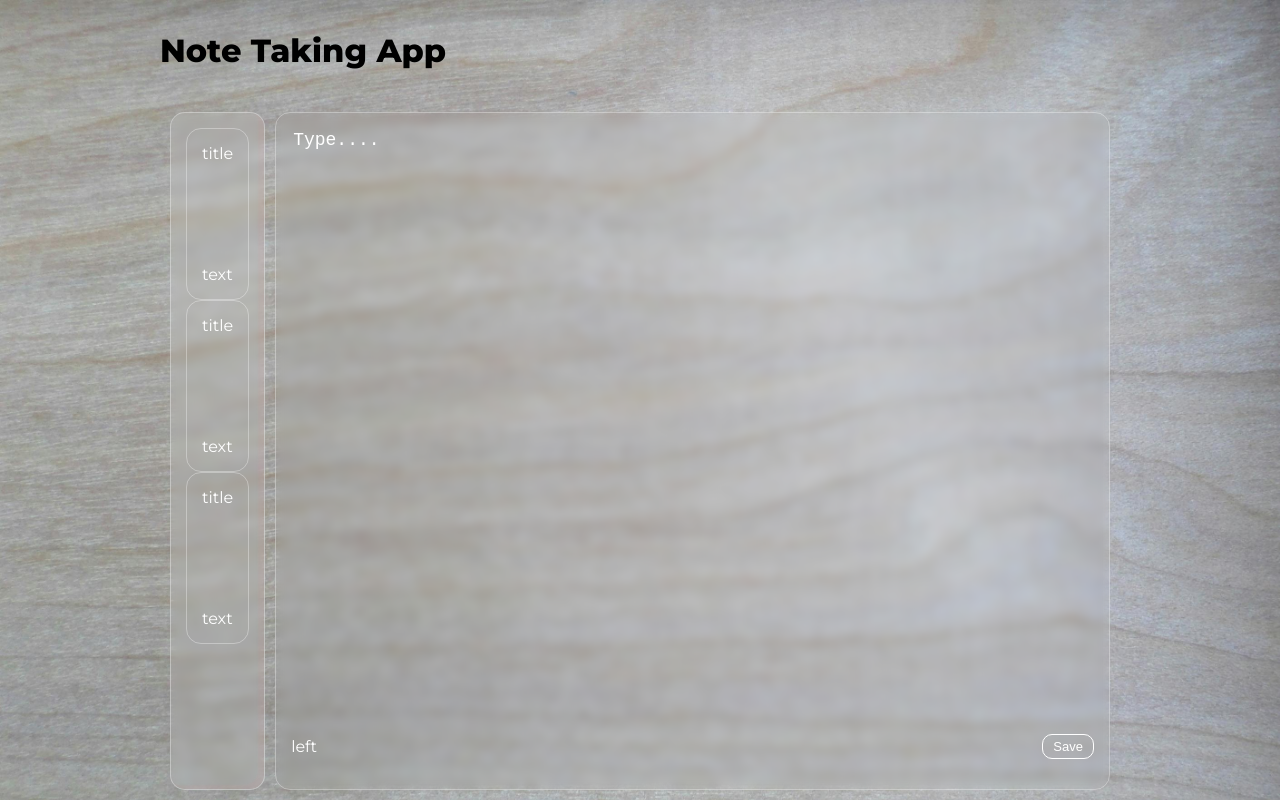
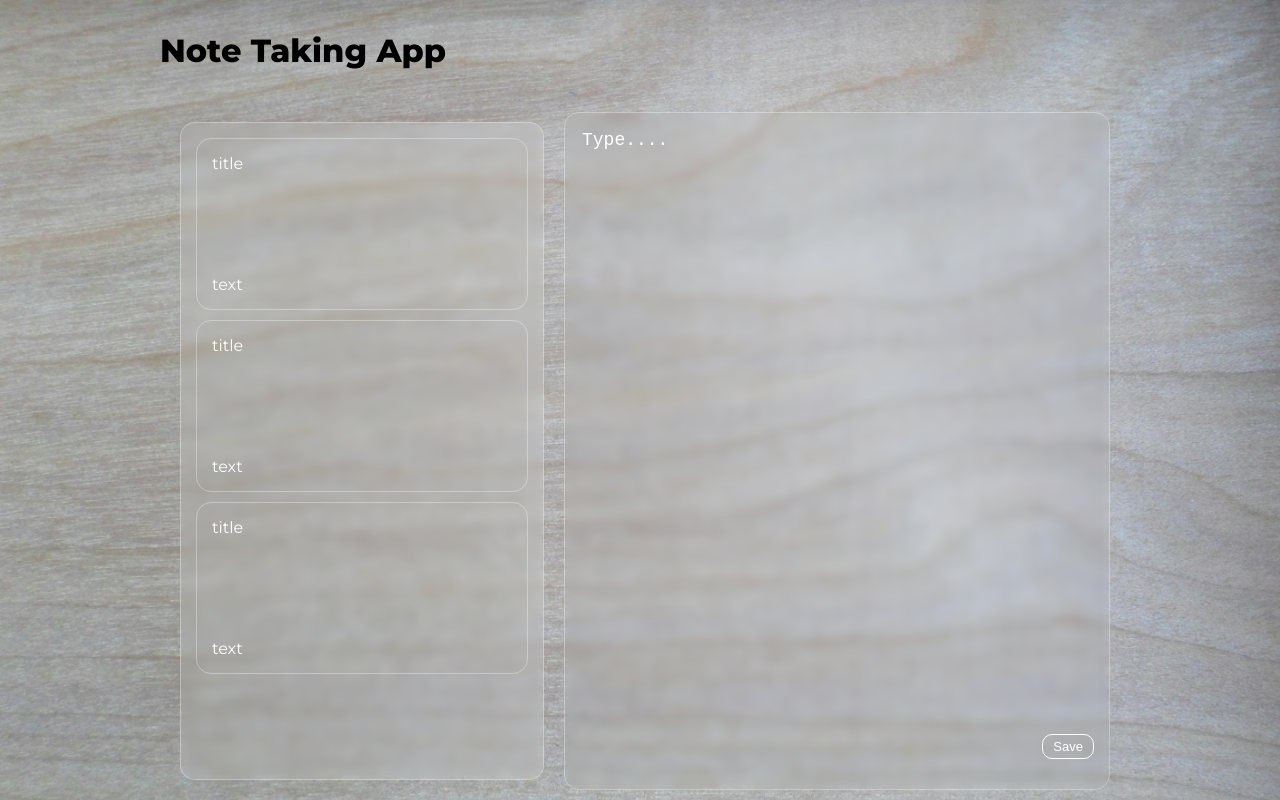
Before and after one commit to Joseph-Patton/notes-app, a React (Create React App) app in the folder frontend/: page / in a window 1280 px wide. Built offline with nearby package versions, Linux system fonts and the light colour scheme.

Commit message:
fix: fix the spacing between NotePreviews

```diff
--- a/frontend/src/Components/EditPanel.js
+++ b/frontend/src/Components/EditPanel.js
@@ -12,7 +12,7 @@ function EditPanel({ textHandler, saveHandler, inputText }) {
         maxLength="100"
       ></textarea>
       <div className="edit-panel__footer">
-        <span className="label"> left</span>
+        <span className="label"></span>
         <button className="edit-panel__save">Save</button>
       </div>
     </div>
--- a/frontend/src/Components/css/App.css
+++ b/frontend/src/Components/css/App.css
@@ -37,7 +37,7 @@ body {
     flex-grow: 1;
     display: flex;
     column-gap: 10px;
-    margin: 10px 10px;
+        margin: 10px 10px;
 }
 
 /* @media screen and (max-width: 900px) {
--- a/frontend/src/Components/css/Note.css
+++ b/frontend/src/Components/css/Note.css
@@ -7,7 +7,7 @@
         color: #fff;
         padding: 15px;
         min-height: 140px;
-    flex-grow: 4;
+        flex: 2 1 0;
         display: flex;
         flex-direction: column;
         justify-content: space-between;
@@ -22,7 +22,7 @@
     color: #fff;
     padding: 15px;
     min-height: 140px;
-    flex-grow: 1;
+    min-width: 300px;
     display: flex;
     flex-direction: column;
     justify-content: space-between;
@@ -32,12 +32,19 @@
 .note-list {
         background: rgba(255, 255, 255, 0.1);
             backdrop-filter: blur(5px);
-    box-shadow: inset -6px -4px 2px rgba(227, 123, 123, 0.075);
+            box-shadow: inset -6px -4px 2px rgba(255, 255, 255, 0.03);
             border-radius: 15px;
             border: 1.5px solid rgba(255, 255, 255, 0.326);
             color: #fff;
             padding: 15px;
             min-height: 140px;
+            flex: 1 1 0;
+            display: flex;
+            flex-direction: column;
+            justify-content: start;
+            word-wrap: break-word;
+            row-gap: 10px;
+            margin: 10px 10px;
 }
 
 .edit-panel__footer {
```
Lines whose indentation alone changed are shown as unchanged.
